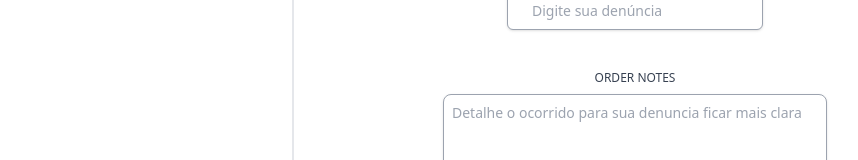
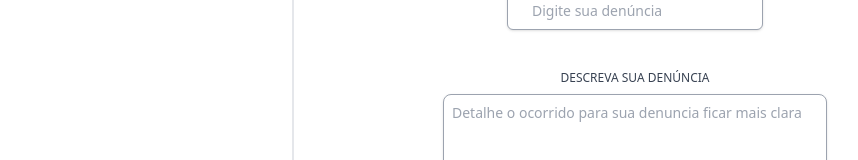
Before and after one commit to G4rutti/sinta-na-pele, a React (Vite) app in the folder vite-project/: page /create_complaint in a window 1280 px wide. Shown: the part 240-400 px from the top of the page, without its empty margins (5-863 px from the left). Built offline with nearby package versions, Linux system fonts and the light colour scheme.

Commit message:
fim prototipo

```diff
--- a/vite-project/src/pages/CriarDenuncia.jsx
+++ b/vite-project/src/pages/CriarDenuncia.jsx
@@ -16,7 +16,7 @@ const CriarDenuncia = () => {
                         <h1 className="text-center font-medium text-3xl uppercase">Faça sua denúncia</h1>
                         <div className="mx-auto">
                             <label htmlFor="Title" className="  flex flex-col justify-center items-center mt-10">
-                                <span className="text-xs font-medium text-gray-700 uppercase">Título da denuncia</span>
+                                <span className="text-xs font-medium text-gray-700 uppercase">Título da denúncia</span>
                                 <input
                                     type="text"
                                     id="Title"
@@ -26,7 +26,7 @@ const CriarDenuncia = () => {
                             </label>
                             <label htmlFor="OrderNotes" className="flex flex-col justify-center items-center mt-10">
                                 <span className="text-xs font-medium text-gray-700 uppercase">
-                                    Order notes</span>
+                                    DESCREVA SUA DENÚNCIA</span>
                                 <textarea
                                     id="OrderNotes"
                                     className="mt-2 w-[30vw] rounded-lg border border-gray-400 px-2 py-2 shadow sm:text-sm outline-none"
--- a/vite-project/src/pages/Home.jsx
+++ b/vite-project/src/pages/Home.jsx
@@ -22,7 +22,7 @@ const Home = () => {
               <Link to="/create_complaint"><button className="rounded-md bg-teal-600 px-8 py-2 text-sm font-medium text-white shadow mx-auto">Faça uma denúncia</button></Link>
             </div>
             <div className=" flex flex-col items-center">
-              <Denuncia texto="Sofri racismo no refeitório da empresa." nome="Anônimo" badges={["Racismo", "Discriminação"]} respostas="1" visitas="53" />
+              <Denuncia texto="Sofri racismo no refeitório da empresa." nome="Anônimo" badges={["Racismo", "Discriminação"]} respostas="3" visitas="53" />
               <Denuncia texto="Sofri assédio no transporte público." nome="Ana Carolina" badges={["Abuso", "Violência"]} respostas="6" visitas="52" />
               <Denuncia texto="Enfrentei mansplaining em uma reunião importante." nome="Mariana Silva" badges={["Mansplaning", "Desrespeito"]} respostas="31" visitas="625" />
               <Denuncia texto="Experimentei xenofobia ao tentar alugar um apartamento." nome="Hassan Mohamed" badges={["Xenofobia", "Discriminação"]} respostas="11" visitas="543" />
```
